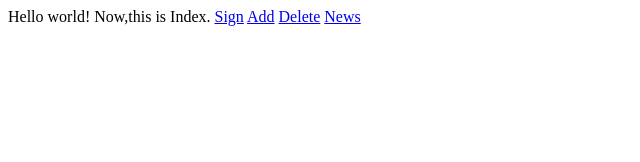
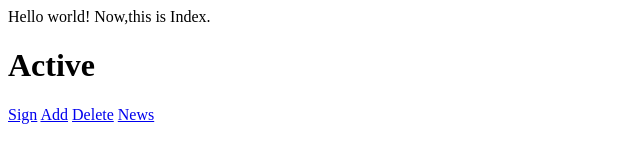
Before and after one commit to houzhangxu/TestLocal, a plain HTML site: page index.html in a window 1280 px wide. Shown: the whole page, without its empty margins (0-640 px from the left). Drawn offline with Linux system fonts and the light colour scheme.

Commit message:
Add Index Title

```diff
--- a/index.html
+++ b/index.html
@@ -8,8 +8,8 @@
 	Hello world!
 	Now,this is Index.
 
+	<h1>Active</h1>
 	<a href="sign.html">Sign</a>
-
 	<a href="add.html">Add</a>
 	<a href="delete.html">Delete</a>
 	<a href="news.html">News</a>
```
